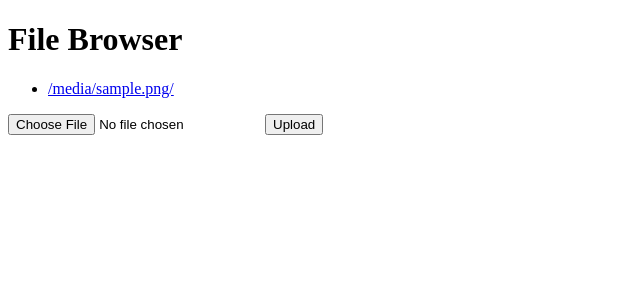
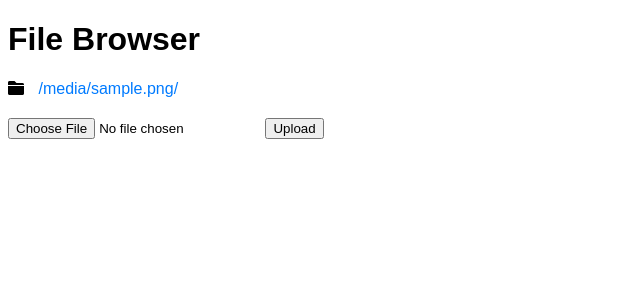
Before and after one commit to Louis292/Web-Files-Server-Python, a Flask app: template templates/index.html in a window 1280 px wide. Shown: the top 300 px of the page, without its empty margins (0-640 px from the left). Run offline with Flask 2, Linux system fonts and the light colour scheme; the template is opened without the code that fills it: most values are stand-ins (such as "Sample title", 1, 10 or a date in 2020).

Commit message:
Update index.html
add icone buton

```diff
--- a/templates/index.html
+++ b/templates/index.html
@@ -2,6 +2,33 @@
 <html>
 <head>
     <title>File Browser</title>
+    <!-- Font Awesome for Icons -->
+    <link href="https://cdnjs.cloudflare.com/ajax/libs/font-awesome/6.0.0-beta3/css/all.min.css" rel="stylesheet">
+    <style>
+        body {
+            font-family: Arial, sans-serif;
+        }
+        ul {
+            list-style: none;
+            padding: 0;
+        }
+        li {
+            margin: 10px 0;
+        }
+        a {
+            text-decoration: none;
+            color: #007bff;
+        }
+        a:hover {
+            text-decoration: underline;
+        }
+        .icon {
+            margin-right: 10px;
+        }
+        form {
+            margin-top: 20px;
+        }
+    </style>
 </head>
 <body>
     <h1>File Browser</h1>
@@ -9,11 +36,15 @@
         {% for file in files %}
         <li>
             {% if '.' in file %}
+                <!-- File Icon -->
+                <i class="fas fa-file icon"></i>
                 <a href="/browse/{{ current_path }}/{{ file }}">{{ file }}</a>
                 <a href="/browse/{{ current_path }}/{{ file }}?download=true">
                     <button>Download</button>
                 </a>
             {% else %}
+                <!-- Folder Icon -->
+                <i class="fas fa-folder icon"></i>
                 <a href="/browse/{{ current_path }}/{{ file }}/">{{ file }}/</a>
             {% endif %}
         </li>
```
